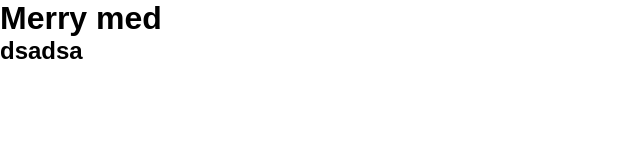
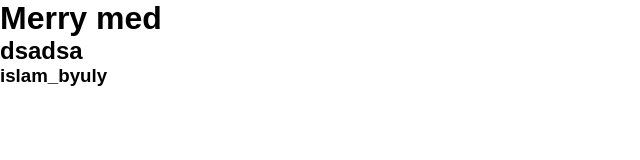
Before and after one commit to Islomjonk/Pharmacy-website, a plain HTML site: page index.html in a window 1280 px wide. Shown: the whole page, without its empty margins (0-640 px from the left). Drawn offline with Linux system fonts and the light colour scheme.

Commit message:
islsksks

```diff
--- a/index.html
+++ b/index.html
@@ -9,6 +9,7 @@
 <body>
     <h1>Merry med</h1>
     <h2>dsadsa</h2>
+    <h3>islam_byuly</h3>
     <script src="./script.js"></script>
 </body>
 </html>
```
